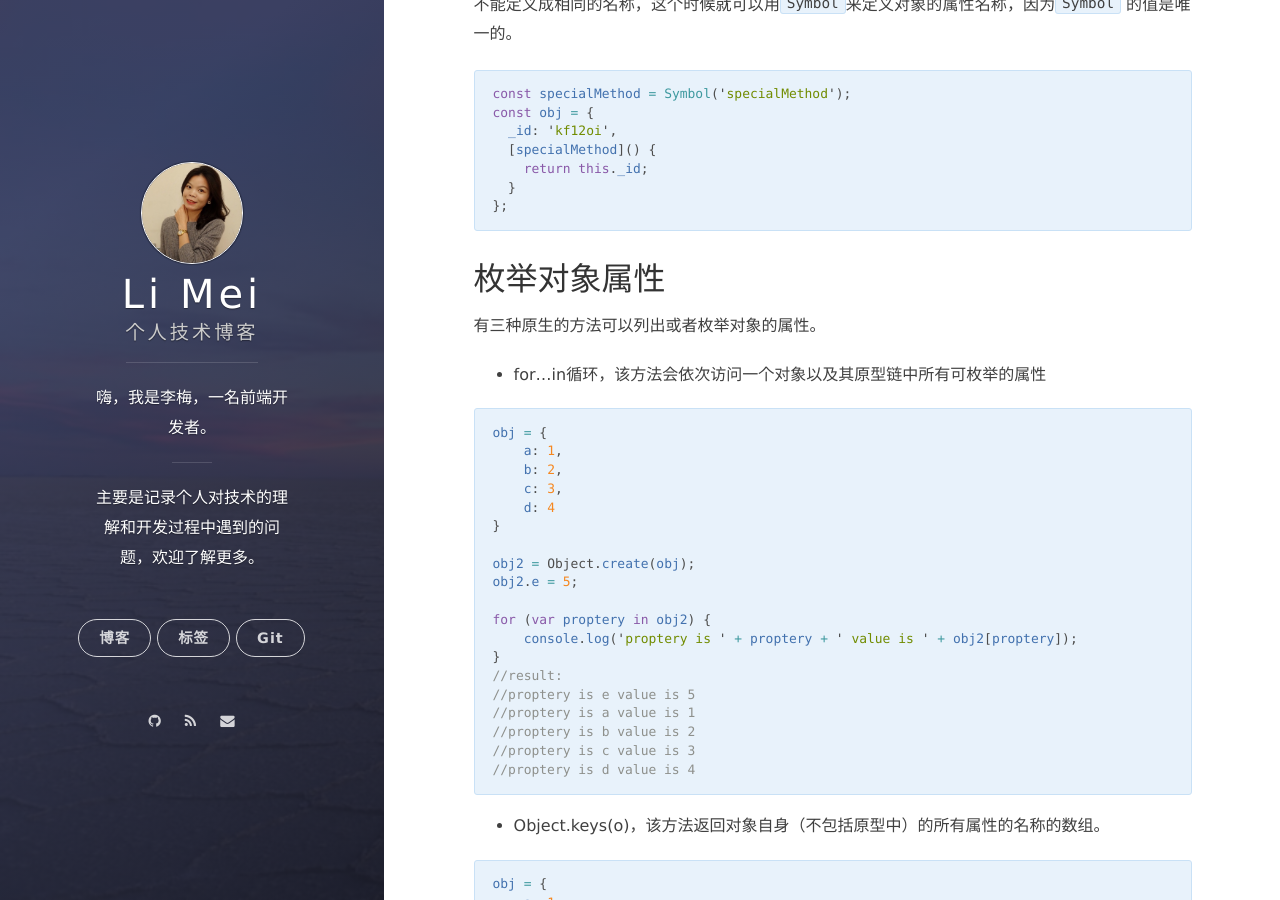
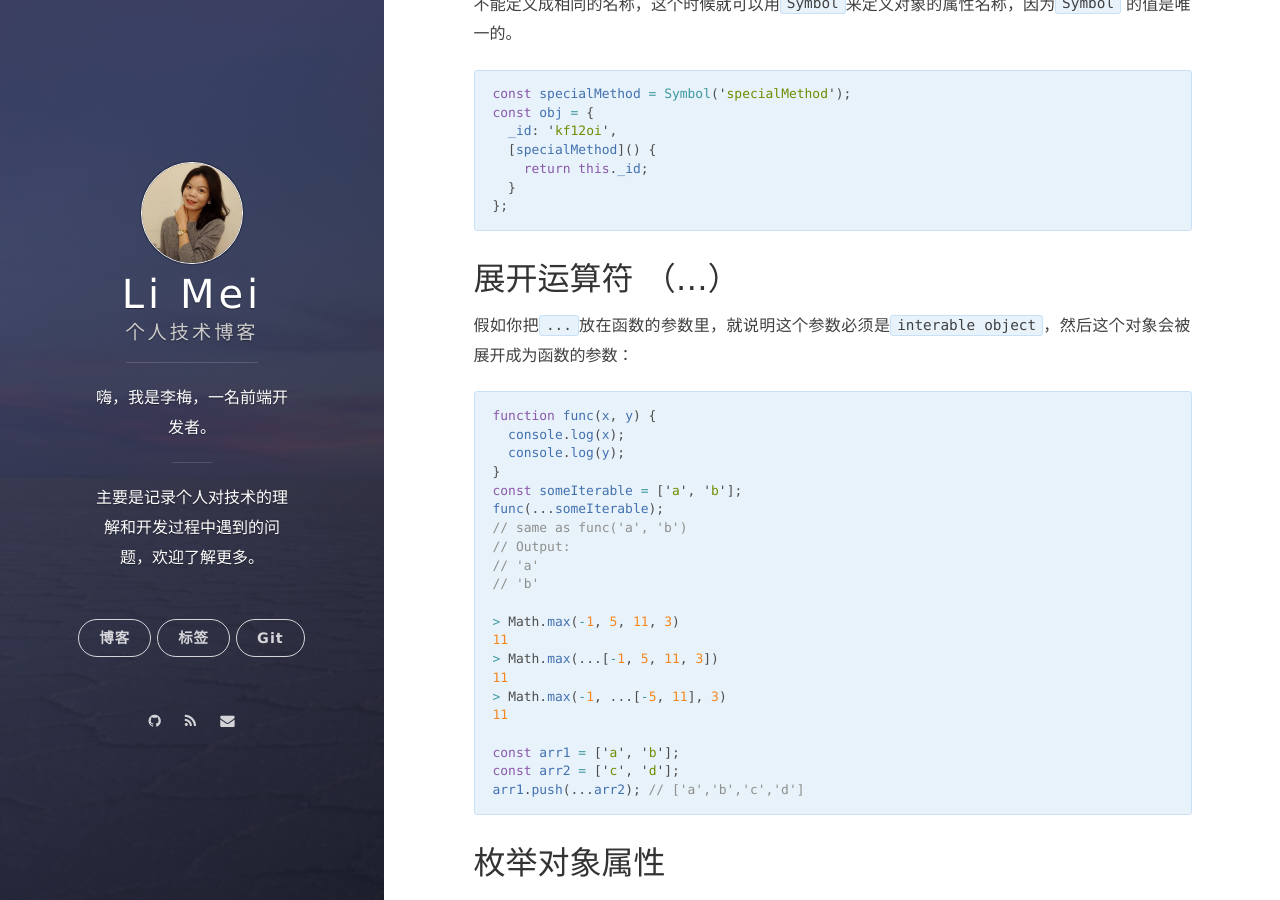
Before and after one commit to LiMeii/LiMeii.github.io, a Jekyll site: the page built from _posts/2019-04-25-js-common.md, in a window 1280 px wide and 900 px high, scrolled down 5583 px. Built offline with Jekyll 4.4.1, drawn with Linux system fonts in a browser that asks for light colours; nearby versions of some CDN libraries.

Commit message:
Update 2019-04-25-js-common.md
add spreading operator details

````diff
--- a/_posts/2019-04-25-js-common.md
+++ b/_posts/2019-04-25-js-common.md
@@ -264,6 +264,35 @@ const obj = {
 };
 ```
 
+
+
+## 展开运算符 （...）
+
+假如你把```...```放在函数的参数里，就说明这个参数必须是```interable object```，然后这个对象会被展开成为函数的参数：
+```js
+function func(x, y) {
+  console.log(x);
+  console.log(y);
+}
+const someIterable = ['a', 'b'];
+func(...someIterable);
+// same as func('a', 'b')
+// Output:
+// 'a'
+// 'b'
+
+> Math.max(-1, 5, 11, 3)
+11
+> Math.max(...[-1, 5, 11, 3])
+11
+> Math.max(-1, ...[-5, 11], 3)
+11
+
+const arr1 = ['a', 'b'];
+const arr2 = ['c', 'd'];
+arr1.push(...arr2); // ['a','b','c','d']
+```
+
 ## 枚举对象属性
 有三种原生的方法可以列出或者枚举对象的属性。
 
````
